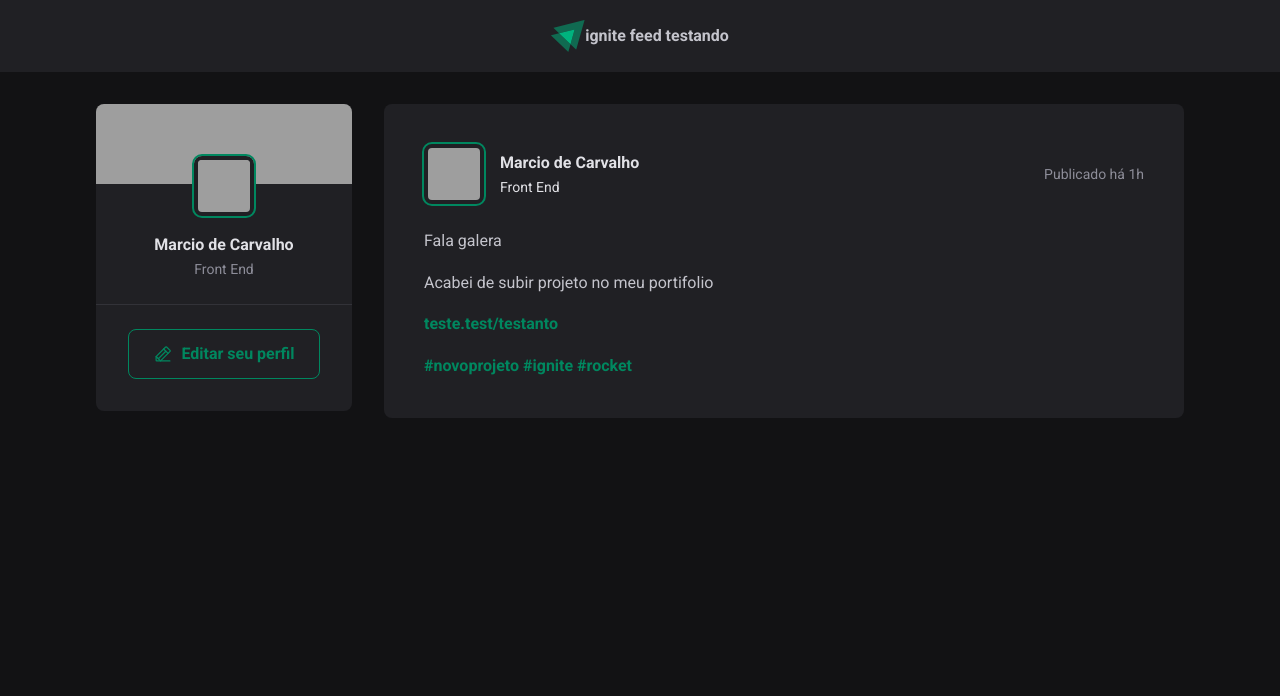
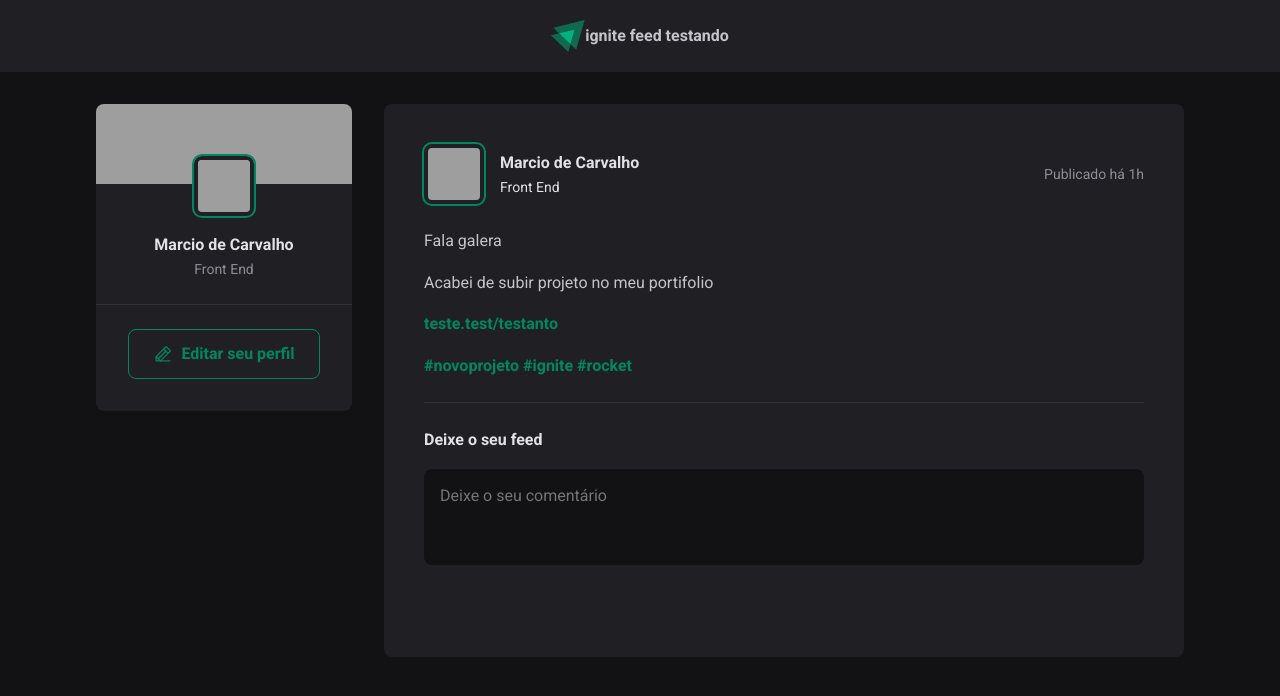
Before and after one commit to marciocs/IgniteFeed, a React (Vite) app: page / in a window 1280 px wide. Shown: the top 696 px of the page. Built offline with nearby package versions, Linux system fonts and the light colour scheme; grey boxes are pictures that could not be loaded.

Commit message:
Form de comentarios

```diff
--- a/src/components/Post.jsx
+++ b/src/components/Post.jsx
@@ -25,8 +25,15 @@
           <a href=''>#ignite</a>{' '}
           <a href=''>#rocket</a>
         </p>
+      </div>
 
-      </div>
+      <form className={styles.commentForm}>
+        <strong>Deixe o seu feed</strong>
+
+        <textarea placeholder="Deixe o seu comentário"></textarea>
+
+        <button type="submit" ></button>
+      </form>
     </article>
   );
 }
--- a/src/components/Post.module.css
+++ b/src/components/Post.module.css
@@ -65,3 +65,42 @@
   color: var(--gray-100);
   line-height: 1.6;
 }
+
+.commentForm{
+  width: 100%;
+  margin-top: 1.5rem;
+  padding-top: 1.5rem;
+  border-top: 1px solid var(--gray-600);
+}
+
+.commentForm > strong{
+  line-height: 1.6;
+  color: var(--gray-100);
+}
+
+.commentForm textarea{
+  width: 100%;
+  background: var(--gray-900);
+  border: 0;
+  resize: none;
+  height: 6rem;
+  padding: 1rem;
+  border-radius: 8px;
+  color: var(--gray-100);
+  line-height: 1.4;
+  margin-top: 1rem;
+}
+
+.commentForm button[type=submit]{
+  padding: 1rem 1.5rem;
+  margin-top: 1rem;
+  border: 0;
+  background: var(--gray-500);
+  color: var(--white);
+  font-weight: bold;
+  cursor: pointer;
+}
+
+.commentForm button[type=submit]:hover{
+  background: var(--gray-300);
+}
```
